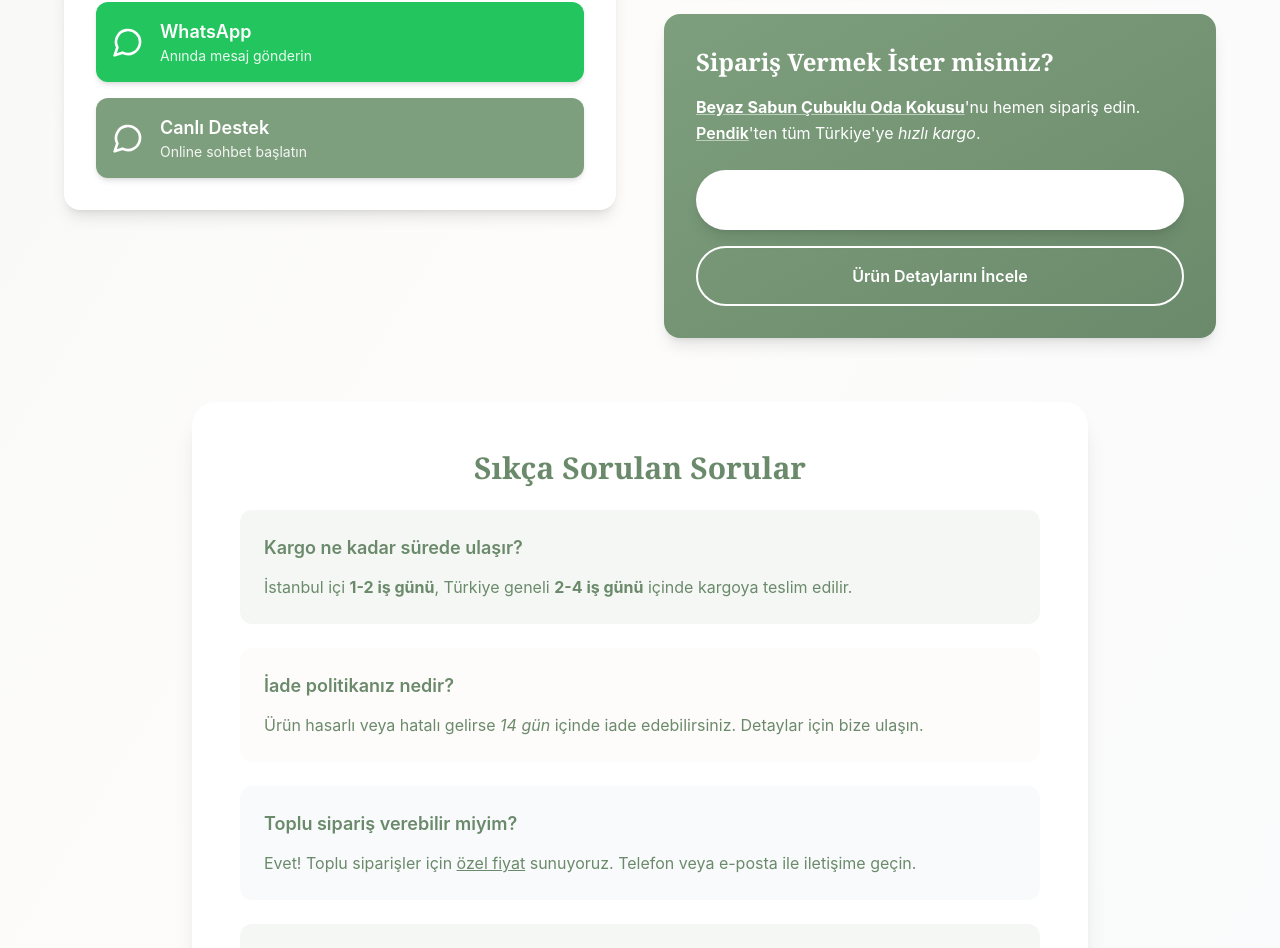
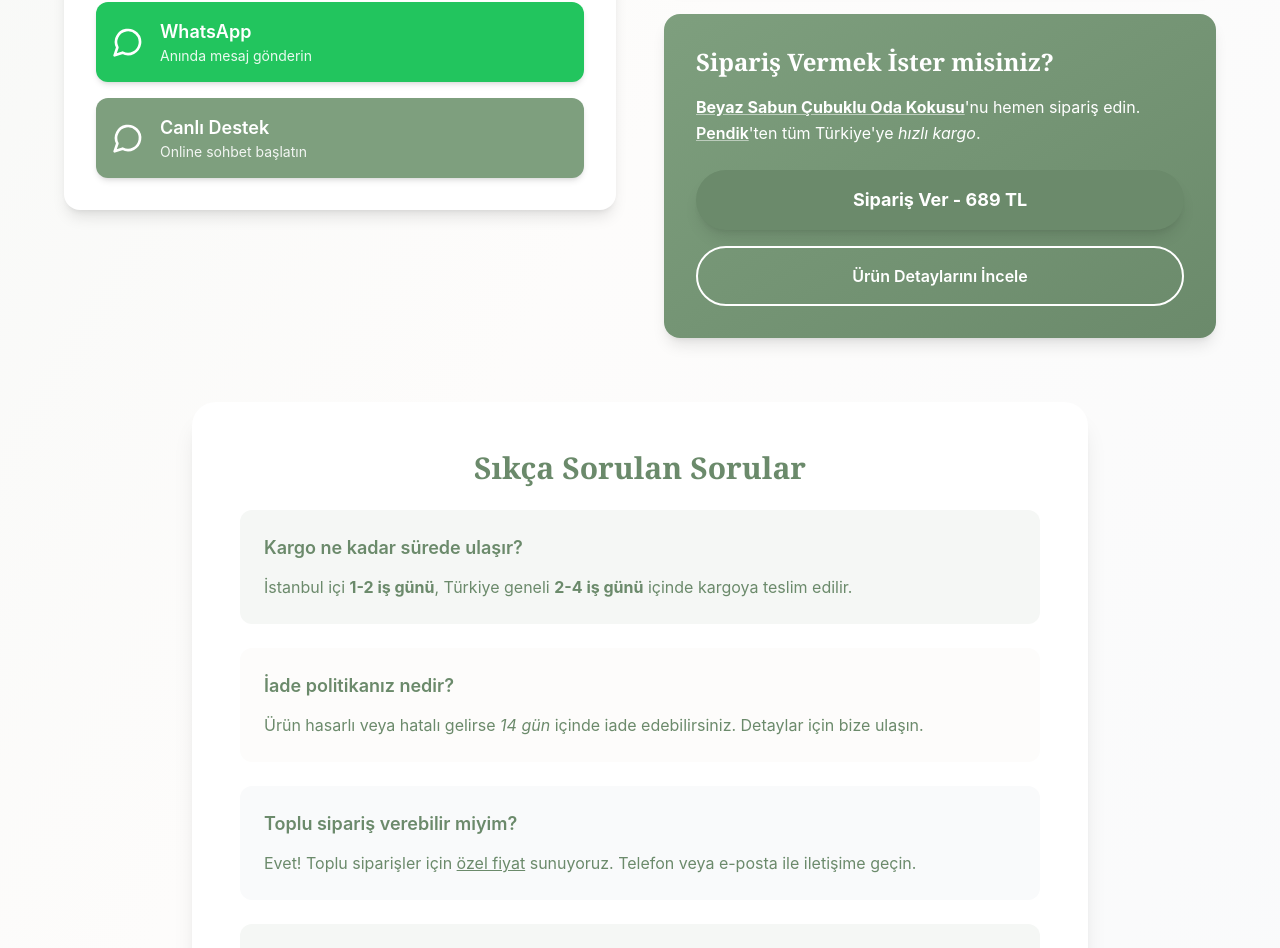
Before and after one commit to KARAKARHOME/beyaz-sabun-oda-kokusu, a Next.js app: page /iletisim in a window 1280 px wide. Shown: the part 979-1927 px from the top of the page. Built offline with nearby package versions, Linux system fonts and the light colour scheme.

Commit message:
Fix: Change order button colors from white bg to sage-600 for better visibility

```diff
--- a/app/hakkimizda/page.tsx
+++ b/app/hakkimizda/page.tsx
@@ -200,7 +200,7 @@ export default function HakkimizdaPage() {
                   href="https://www.karakarhome.com.tr/beyaz-sabun-oda-kokusu/"
                   target="_blank"
                   rel="noopener noreferrer"
-                  className="inline-flex items-center justify-center px-8 py-4 bg-white border-2 border-sage-300 text-sage-700 rounded-full font-semibold hover:bg-sage-50 transition-all duration-300 hover:scale-105"
+                  className="inline-flex items-center justify-center px-8 py-4 bg-sage-600 text-white rounded-full font-semibold hover:bg-sage-700 transition-all duration-300 hover:scale-105"
                 >
                   Hemen Sipariş Ver - 689 TL
                 </a>
--- a/app/iletisim/page.tsx
+++ b/app/iletisim/page.tsx
@@ -195,7 +195,7 @@ export default function IletisimPage() {
                     href="https://www.karakarhome.com.tr/beyaz-sabun-oda-kokusu/"
                     target="_blank"
                     rel="noopener noreferrer"
-                    className="block text-center px-8 py-4 bg-white text-sage-700 rounded-full font-bold text-lg hover:bg-cream-50 transition-all duration-300 shadow-lg hover:shadow-xl hover:scale-105"
+                    className="block text-center px-8 py-4 bg-sage-600 text-white rounded-full font-bold text-lg hover:bg-sage-700 transition-all duration-300 shadow-lg hover:shadow-xl hover:scale-105"
                   >
                     Sipariş Ver - 689 TL
                   </a>
--- a/app/page.tsx
+++ b/app/page.tsx
@@ -380,7 +380,7 @@ export default function HomePage() {
                 href="https://www.karakarhome.com.tr/beyaz-sabun-oda-kokusu/"
                 target="_blank"
                 rel="noopener noreferrer"
-                className="inline-flex items-center justify-center px-8 py-4 text-lg font-semibold text-sage-700 bg-white rounded-full hover:bg-cream-50 transition-all duration-300 hover:shadow-2xl hover:scale-105"
+                className="inline-flex items-center justify-center px-8 py-4 text-lg font-semibold text-white bg-sage-600 rounded-full hover:bg-sage-700 transition-all duration-300 hover:shadow-2xl hover:scale-105"
               >
                 <span className="flex items-center space-x-2">
                   <span>Şimdi Sipariş Ver</span>
--- a/app/urun-detayi/page.tsx
+++ b/app/urun-detayi/page.tsx
@@ -267,7 +267,7 @@ export default function UrunDetayiPage() {
                   href="https://www.karakarhome.com.tr/beyaz-sabun-oda-kokusu/"
                   target="_blank"
                   rel="noopener noreferrer"
-                  className="inline-flex items-center justify-center px-10 py-5 bg-white text-sage-700 rounded-full font-bold text-lg hover:bg-cream-50 transition-all duration-300 shadow-xl hover:shadow-2xl hover:scale-105"
+                  className="inline-flex items-center justify-center px-10 py-5 bg-sage-600 text-white rounded-full font-bold text-lg hover:bg-sage-700 transition-all duration-300 shadow-xl hover:shadow-2xl hover:scale-105"
                 >
                   Sipariş Ver - 689 TL
                 </a>
```
